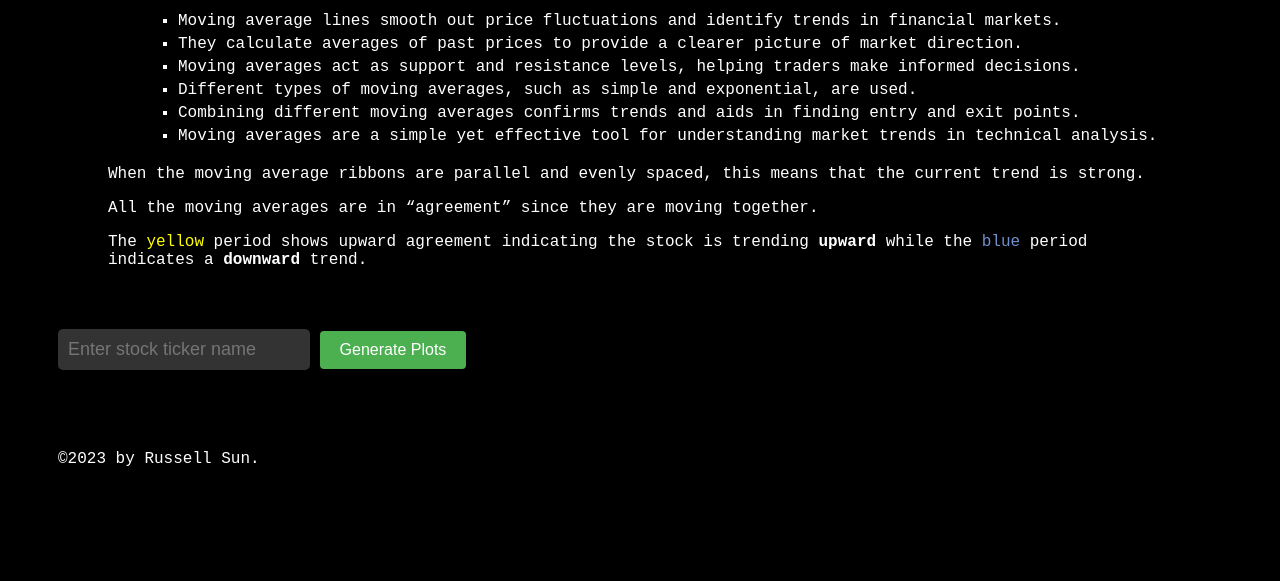
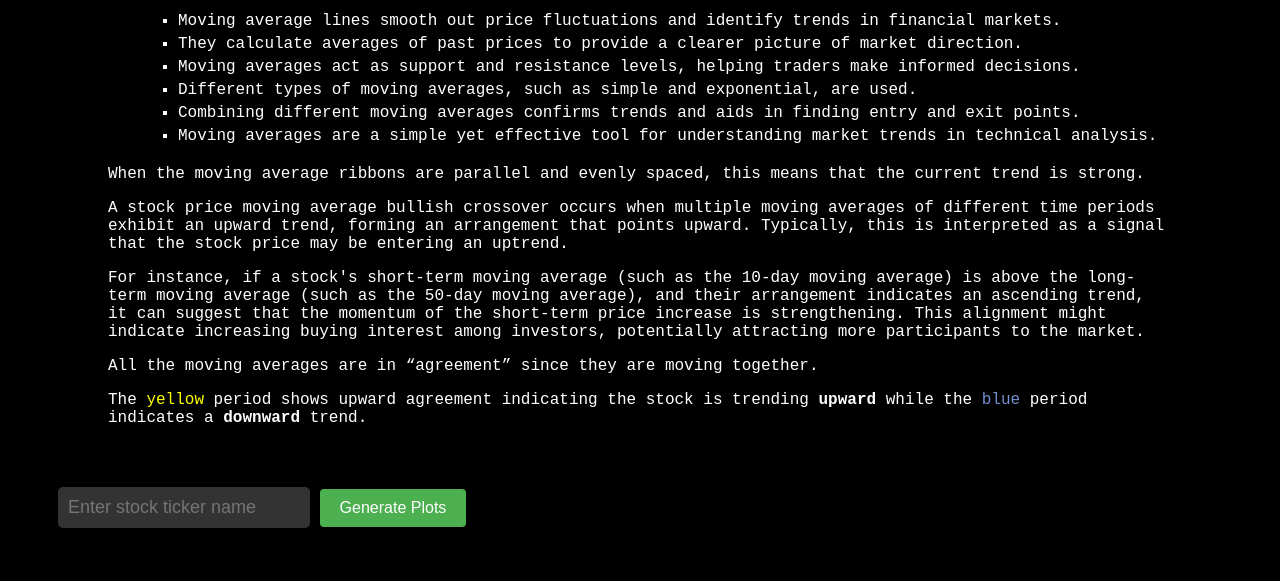
Before and after one commit to wqs310/russellspersonalwebsite, a Flask app: page /stockview in a window 1280 px wide. Shown: the part 274-855 px from the top of the page. Before the commit the page ends 740 px from the top, so only its background shows below. Run offline with Flask 3, Linux system fonts and the light colour scheme.

Commit message:
update the project description

```diff
--- a/templates/project.html
+++ b/templates/project.html
@@ -23,6 +23,10 @@
 
             </ul>
             <p>When the moving average ribbons are parallel and evenly spaced, this means that the current trend is strong.
+            </p>
+            <p>A stock price moving average bullish crossover occurs when multiple moving averages of different time periods exhibit an upward trend, forming an arrangement that points upward. Typically, this is interpreted as a signal that the stock price may be entering an uptrend.
+            </p>
+            <p>For instance, if a stock's short-term moving average (such as the 10-day moving average) is above the long-term moving average (such as the 50-day moving average), and their arrangement indicates an ascending trend, it can suggest that the momentum of the short-term price increase is strengthening. This alignment might indicate increasing buying interest among investors, potentially attracting more participants to the market.
             </p>
             <p>All the moving averages are in “agreement” since they are moving together.</p>
             <p>
```
